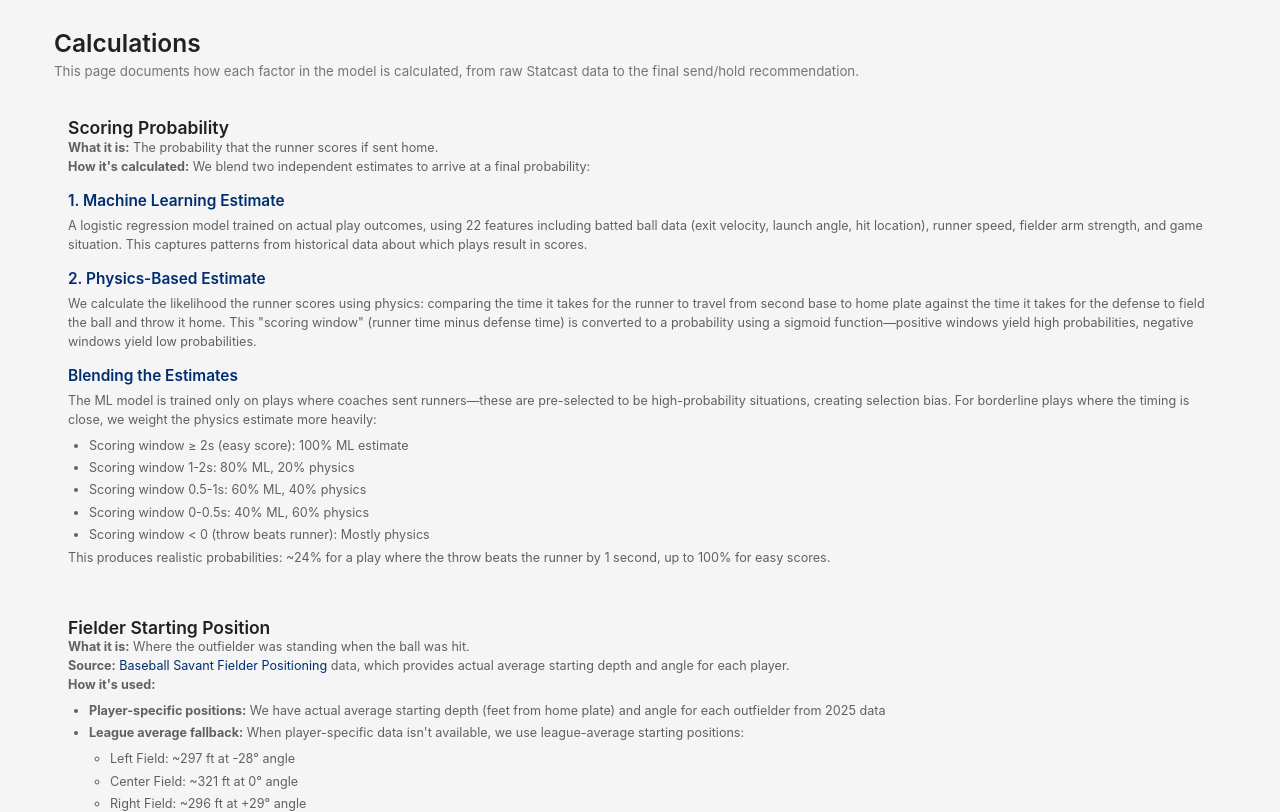
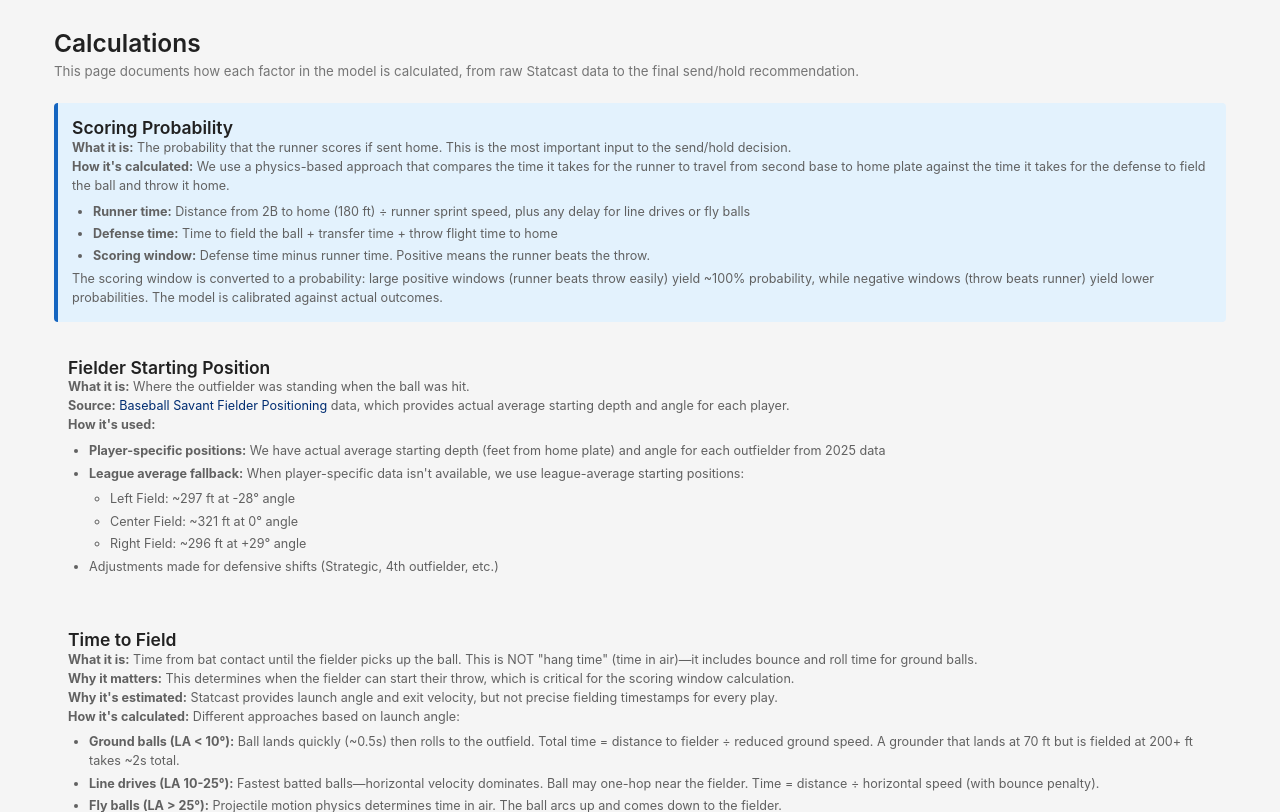
Before and after one commit to jscherl121/third-base-coach-baseball-savant, a Flask app: page /calculations in a window 1280 px wide. Shown: the part 56-868 px from the top of the page. Run offline with Flask 2, Linux system fonts and the light colour scheme.

Commit message:
Simplify Scoring Probability section on Calculations page
- Remove "Blending the Estimates" section with detailed ratios
- Focus on physics-based approach overview
- Cleaner explanation of runner time vs defense time

Co-Authored-By: Claude Opus 4.5 <noreply@anthropic.com>

```diff
--- a/webapp/templates/calculations.html
+++ b/webapp/templates/calculations.html
@@ -11,27 +11,16 @@
         </div>
 
         <!-- Scoring Probability -->
-        <div class="callout" style="margin-bottom: var(--space-5);">
+        <div class="callout callout-info" style="margin-bottom: var(--space-5);">
             <h3>Scoring Probability</h3>
-            <p><strong>What it is:</strong> The probability that the runner scores if sent home.</p>
-            <p><strong>How it's calculated:</strong> We blend two independent estimates to arrive at a final probability:</p>
-
-            <h4 style="margin-top: var(--space-4); margin-bottom: var(--space-2); color: var(--secondary);">1. Machine Learning Estimate</h4>
-            <p>A logistic regression model trained on actual play outcomes, using 22 features including batted ball data (exit velocity, launch angle, hit location), runner speed, fielder arm strength, and game situation. This captures patterns from historical data about which plays result in scores.</p>
-
-            <h4 style="margin-top: var(--space-4); margin-bottom: var(--space-2); color: var(--secondary);">2. Physics-Based Estimate</h4>
-            <p>We calculate the likelihood the runner scores using physics: comparing the time it takes for the runner to travel from second base to home plate against the time it takes for the defense to field the ball and throw it home. This "scoring window" (runner time minus defense time) is converted to a probability using a sigmoid function—positive windows yield high probabilities, negative windows yield low probabilities.</p>
-
-            <h4 style="margin-top: var(--space-4); margin-bottom: var(--space-2); color: var(--secondary);">Blending the Estimates</h4>
-            <p>The ML model is trained only on plays where coaches sent runners—these are pre-selected to be high-probability situations, creating selection bias. For borderline plays where the timing is close, we weight the physics estimate more heavily:</p>
+            <p><strong>What it is:</strong> The probability that the runner scores if sent home. This is the most important input to the send/hold decision.</p>
+            <p><strong>How it's calculated:</strong> We use a physics-based approach that compares the time it takes for the runner to travel from second base to home plate against the time it takes for the defense to field the ball and throw it home.</p>
             <ul>
-                <li>Scoring window ≥ 2s (easy score): 100% ML estimate</li>
-                <li>Scoring window 1-2s: 80% ML, 20% physics</li>
-                <li>Scoring window 0.5-1s: 60% ML, 40% physics</li>
-                <li>Scoring window 0-0.5s: 40% ML, 60% physics</li>
-                <li>Scoring window &lt; 0 (throw beats runner): Mostly physics</li>
+                <li><strong>Runner time:</strong> Distance from 2B to home (180 ft) ÷ runner sprint speed, plus any delay for line drives or fly balls</li>
+                <li><strong>Defense time:</strong> Time to field the ball + transfer time + throw flight time to home</li>
+                <li><strong>Scoring window:</strong> Defense time minus runner time. Positive means the runner beats the throw.</li>
             </ul>
-            <p>This produces realistic probabilities: ~24% for a play where the throw beats the runner by 1 second, up to 100% for easy scores.</p>
+            <p>The scoring window is converted to a probability: large positive windows (runner beats throw easily) yield ~100% probability, while negative windows (throw beats runner) yield lower probabilities. The model is calibrated against actual outcomes.</p>
         </div>
 
         <!-- Fielder Positioning -->
```
